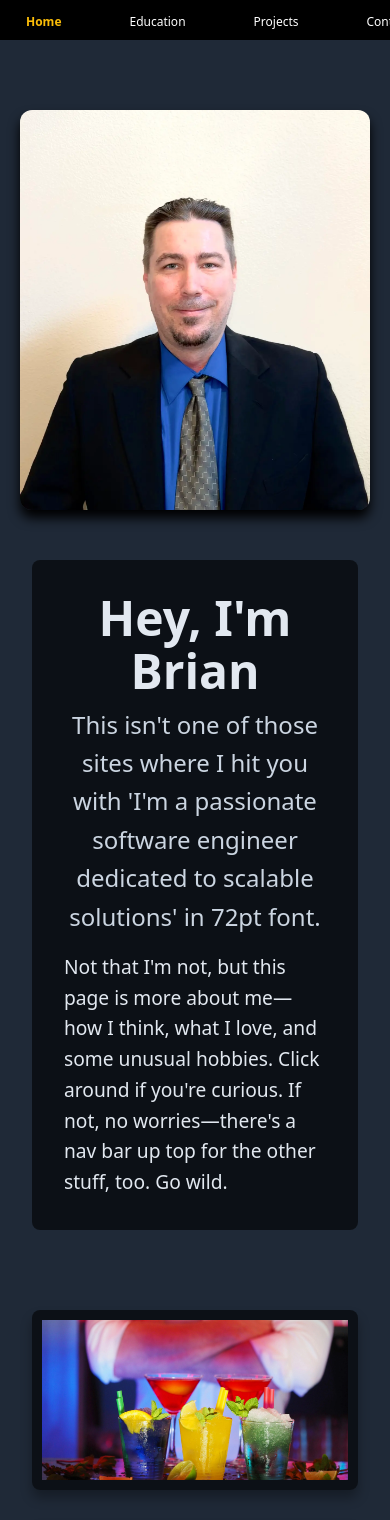
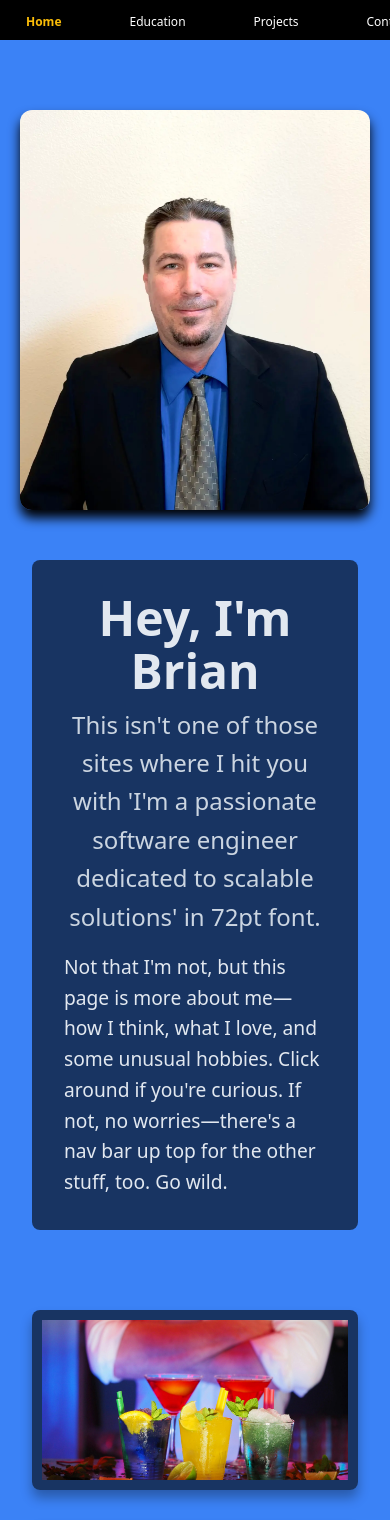
Before and after one commit to clutch42/brian-engel-portfolio, a React (Vite) app: page / in a window 390 px wide. Shown: the top 1520 px of the page. Built offline with nearby package versions, Linux system fonts and the light colour scheme.

Commit message:
card optimization

```diff
--- a/src/App.css
+++ b/src/App.css
@@ -130,7 +130,7 @@ p {
 @media (max-width: 768px) {
   .animated-bg {
     animation: none; /* Disable animation for mobile devices */
-    background: #1f2937;
+    background: #3b82f6;
     background-size: 100% 100%; /* Ensure background still covers the screen */
   }
 }
--- a/src/Hero.css
+++ b/src/Hero.css
@@ -73,6 +73,9 @@
   border-radius: 8px;  /* Optional: Soft rounded corners */
   box-shadow: 0 8px 12px rgba(0, 0, 0, 0.3);  /* Shadow for depth */
   transition: transform 0.3s ease;  /* Smooth transition for hover effect */
+
+  content-visibility: auto;
+  contain-intrinsic-size: 270px;
 }
 
 .hobby-image {
@@ -93,5 +96,7 @@
     width: 100%;
     height: 180px;
     margin-bottom: 1.0rem;
+
+    contain-intrinsic-size: 180px;
   }
 }
```
